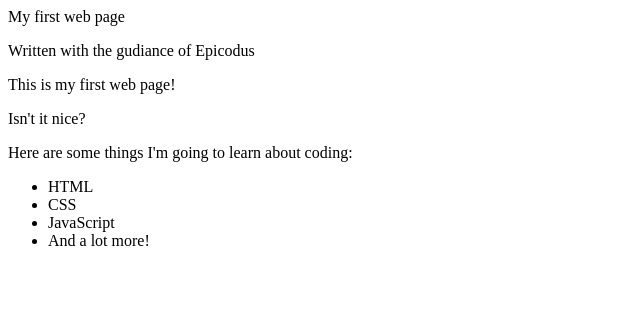
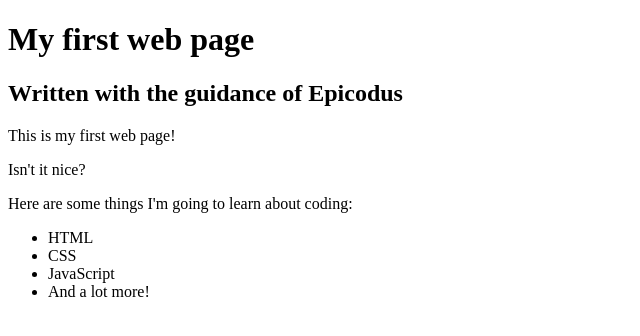
Before and after one commit to barnssuku/my-first-webpage, a plain HTML site: page my-first-webpage.html in a window 1280 px wide. Shown: the whole page, without its empty margins (0-640 px from the left). Drawn offline with Linux system fonts and the light colour scheme.

Commit message:
This will give the real look of a HTML file.

```diff
--- a/my-first-webpage.html
+++ b/my-first-webpage.html
@@ -1,5 +1,11 @@
-<p>My first web page</p>
-<p>Written with the gudiance of Epicodus</p>
+<!DOCTYPE html>
+<html>
+  <head>
+    <title>Web page #1!</title>
+  </head>
+  <body>
+    <h1>My first web page</h1>
+    <h2>Written with the guidance of Epicodus</h2>
 
     <p>This is my first web page!</p>
     <p>Isn't it nice?</p>
@@ -11,3 +17,5 @@
       <li>JavaScript</li>
       <li>And a lot more!</li>
     </ul>
+  </body>
+</html>
```
Lines whose indentation alone changed are shown as unchanged.
